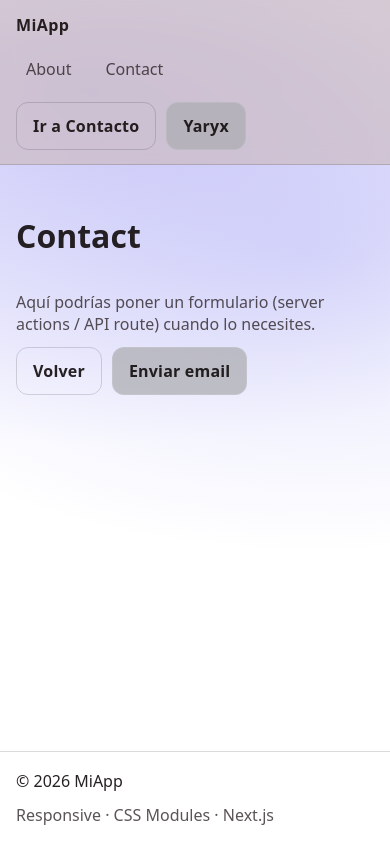
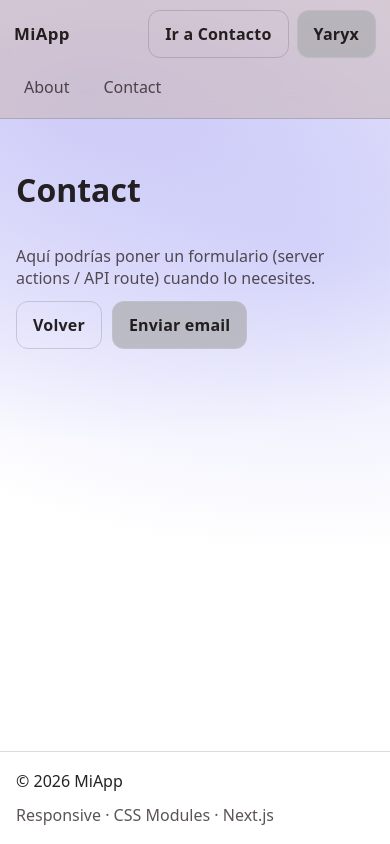
Before and after one commit to Yisus-Anthony/yaryx, a Next.js app: page /contact in a window 390 px wide. Built offline with nearby package versions, Linux system fonts and the light colour scheme.

Commit message:
change nvbar css

```diff
--- a/src/components/Navbar/Navbar.jsx
+++ b/src/components/Navbar/Navbar.jsx
@@ -10,20 +10,20 @@ export default function Navbar() {
           MiApp
         </Link>
 
-        <nav className={styles.nav}>
-          <Link className={styles.navLink} href="/about">About</Link>
-          <Link className={styles.navLink} href="/contact">Contact</Link>
+        <nav className={styles.nav} aria-label="Primary navigation">
+          <Link className={styles.navLink} href="/about">
+            About
+          </Link>
+          <Link className={styles.navLink} href="/contact">
+            Contact
+          </Link>
         </nav>
 
         <div className={styles.actions}>
           <ButtonLink href="/contact" variant="ghost">
             Ir a Contacto
           </ButtonLink>
-          <ButtonLink
-            href="https://yaryx.com"
-            external
-            variant="primary"
-          >
+          <ButtonLink href="https://yaryx.com" external variant="primary">
             Yaryx
           </ButtonLink>
         </div>
--- a/src/components/Navbar/Navbar.module.css
+++ b/src/components/Navbar/Navbar.module.css
@@ -2,14 +2,19 @@
   position: sticky;
   top: 0;
   z-index: 10;
+
   backdrop-filter: blur(10px);
   background: rgba(203, 183, 183, 0.567);
   border-bottom: 1px solid var(--border);
+
+  /* iPhone notch/safe-area */
+  padding-top: env(safe-area-inset-top);
 }
 
 .inner {
   max-width: var(--maxW);
   margin: 0 auto;
+
   padding: 14px 16px;
   display: grid;
   grid-template-columns: 1fr auto 1fr;
@@ -17,21 +22,31 @@
   gap: var(--gap);
 }
 
+/* Brand / logo */
 .brand {
   font-weight: 800;
   letter-spacing: 0.4px;
+  font-size: clamp(1.05rem, 2.2vw, 1.35rem);
+  line-height: 1;
+  white-space: nowrap;
+  text-decoration: none;
+  color: var(--text);
 }
 
+/* Center nav (desktop) */
 .nav {
   display: flex;
   gap: 14px;
   justify-content: center;
+  align-items: center;
 }
 
 .navLink {
   padding: 10px 10px;
   border-radius: 10px;
   color: var(--muted);
+  text-decoration: none;
+  white-space: nowrap;
 }
 
 .navLink:hover {
@@ -39,26 +54,62 @@
   color: var(--text);
 }
 
+/* Right actions (desktop) */
 .actions {
   display: flex;
   gap: 10px;
   justify-content: flex-end;
+  align-items: center;
+  flex-wrap: nowrap;
+  /* evita que se parta feo */
 }
 
-/* Responsive */
+/* ---------- Mobile ---------- */
 @media (max-width: 760px) {
   .inner {
-    grid-template-columns: 1fr;
-    gap: 12px;
+    /* Arriba: brand + acciones | Abajo: nav */
+    grid-template-columns: 1fr auto;
+    grid-template-areas:
+      "brand actions"
+      "nav nav";
+    gap: 10px;
+    padding: 10px 14px;
+  }
+
+  .brand {
+    grid-area: brand;
+  }
+
+  .actions {
+    grid-area: actions;
+    gap: 8px;
   }
 
   .nav {
+    grid-area: nav;
     justify-content: flex-start;
-    flex-wrap: wrap;
+
+    /* si no cabe, scroll horizontal */
+    overflow-x: auto;
+    -webkit-overflow-scrolling: touch;
+    scrollbar-width: none;
+    /* Firefox */
+    padding-bottom: 2px;
   }
 
-  .actions {
-    justify-content: flex-start;
-    flex-wrap: wrap;
+  .nav::-webkit-scrollbar {
+    display: none;
+    /* Chrome/Safari */
+  }
+
+  .navLink {
+    padding: 8px 10px;
   }
 }
+
+/* Extra: ultra pequeño */
+@media (max-width: 380px) {
+  .inner {
+    padding: 10px 12px;
+  }
+}
```
